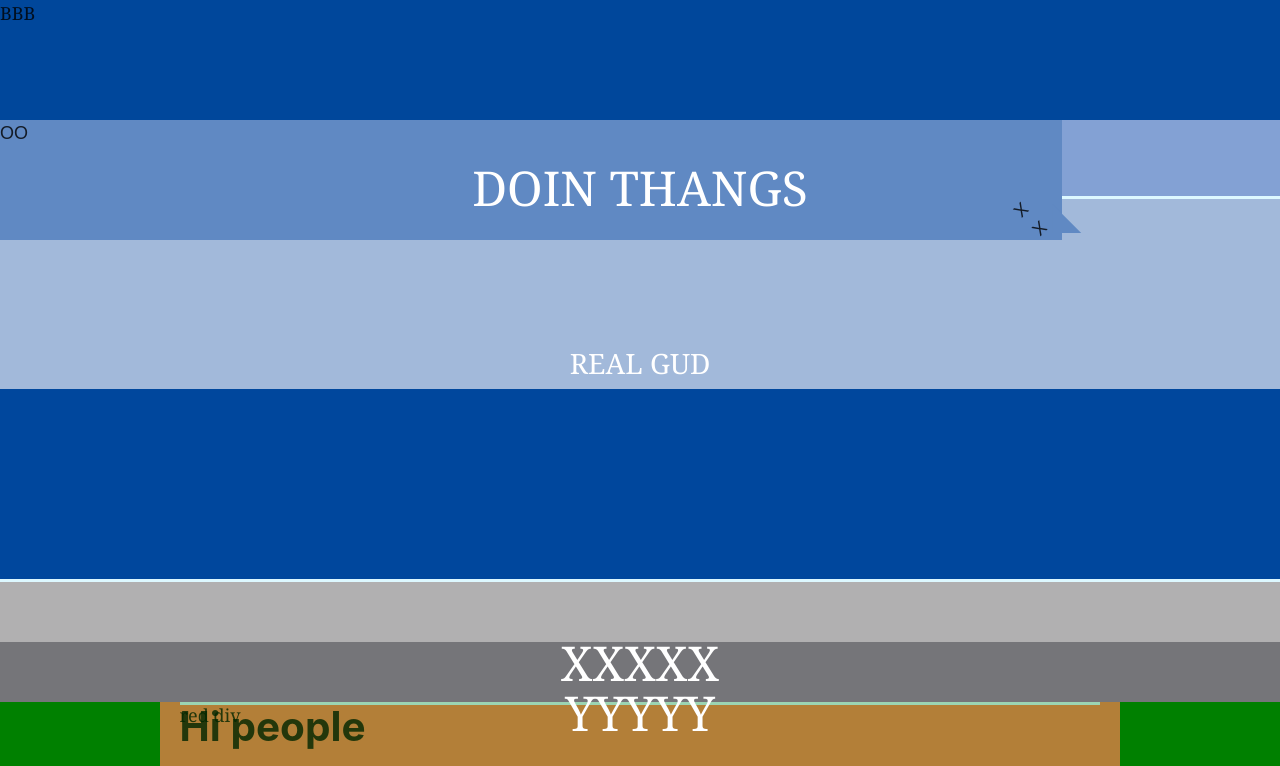
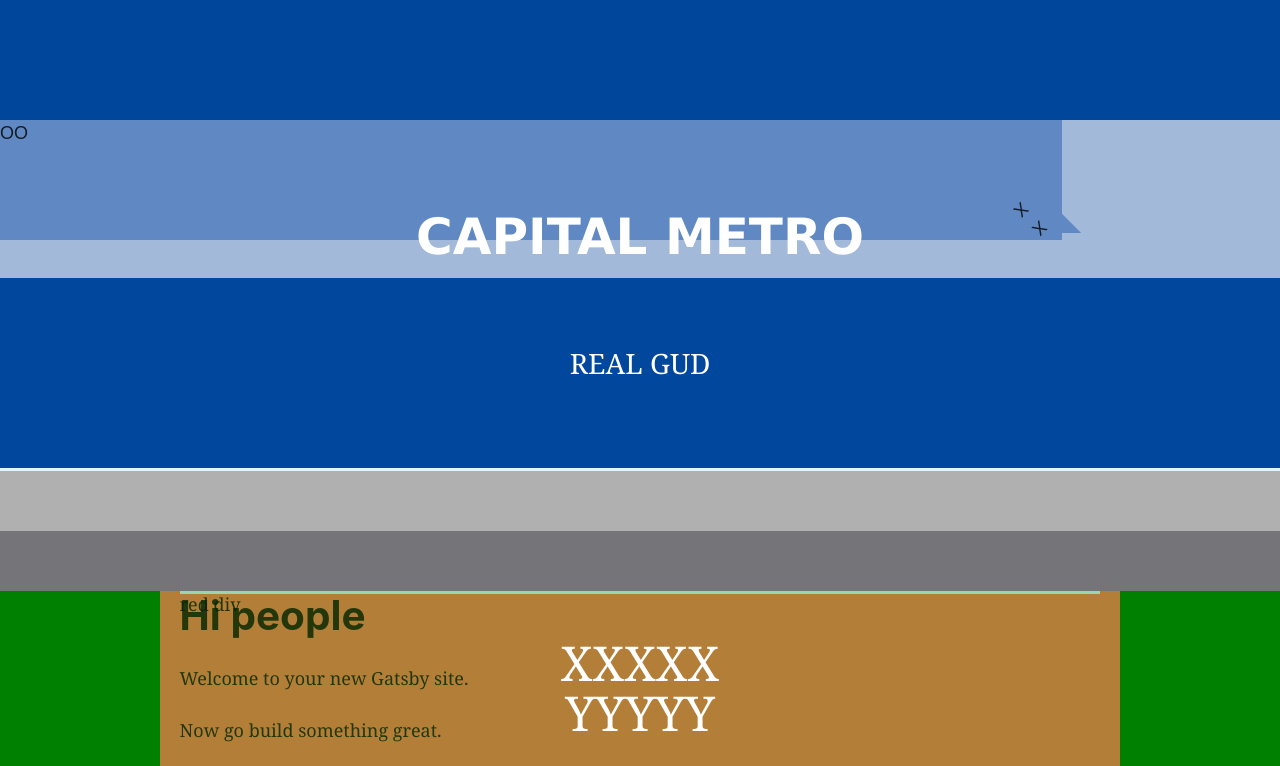
Before and after one commit to ggodreau/cap, a Gatsby site: page / in a window 1280 px wide. Shown: the top 766 px of the page. Built offline with nearby package versions, Linux system fonts and the light colour scheme; Gatsby itself is replaced by a stand-in of ours.

Commit message:
top stripe background fixed

```diff
--- a/src/components/layout.css
+++ b/src/components/layout.css
@@ -1,3 +1,14 @@
+.cap-text {
+  font-family: 'Lucida Grande', sans-serif;
+  z-index: 1;
+  position: absolute;
+  top: 28%;
+  width: 100%;
+  text-align: center;
+  color: white;
+  font-weight: bold;
+  font-size: 50px;
+}
 .header-stripe {
   top: 0%;
   height: 15%;
@@ -15,6 +26,15 @@
   animation: st 15s steps(300, end) 0s infinite;
   font-family: 'Montserrat', sans-serif;
 }
+.stripe-top-bg {
+  top: 15%;
+  left: 0%;
+  width: 100%;
+  height: 15%;
+  position: absolute;
+  background: #a2b9da;
+}
+
 .tick-top {
   transform: rotate(135deg);
   top: 25.81%;
@@ -77,11 +97,11 @@
     left: 99%;
   }
 }
-html {
+/*html {
   font-family: sans-serif;
   -ms-text-size-adjust: 100%;
   -webkit-text-size-adjust: 100%;
-}
+}*/
 body {
   margin: 0;
 }
--- a/src/components/layout.js
+++ b/src/components/layout.js
@@ -2,7 +2,6 @@ import React from 'react'
 import PropTypes from 'prop-types'
 import { StaticQuery, graphql } from 'gatsby'
 
-import Header from './header'
 import './layout.css'
 
 const Layout = ({ children }) => (
@@ -22,30 +21,11 @@ const Layout = ({ children }) => (
           background: `green`,
         }}
       >
-        <div class="header-stripe">BBB</div>
+        <div class="header-stripe"/>
+        <div class="stripe-top-bg"/>
         <div class="stripe-top">OO</div>
         <div class="tick-top arrow-right">XX</div>
-        <div class="move-me move-me-3">pinkstuff</div>
-        <div
-          style={{
-            background: `#a2b9da`,
-            height: `85px`,
-            opacity: `1`,
-          }}
-        />
-        <div
-          style={{
-            zIndex: `1`,
-            position: `absolute`,
-            top: `175px`,
-            width: `100%`,
-            textAlign: `center`,
-            color: `white`,
-            fontSize: `48px`,
-          }}
-        >
-          DOIN THANGS
-        </div>
+        <div class="cap-text">CAPITAL METRO</div>
         <div
           style={{
             background: `#83a1d4`,
```
